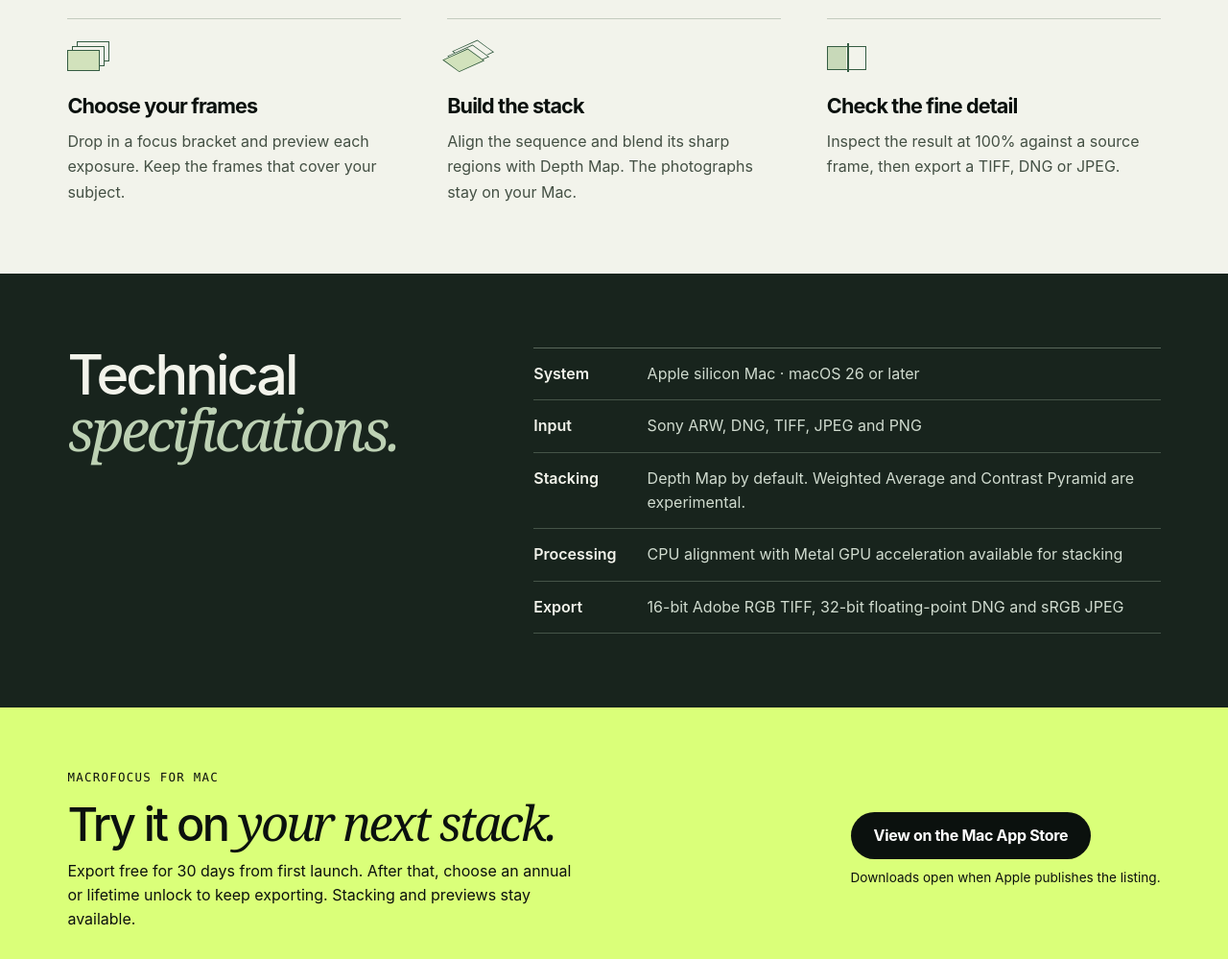
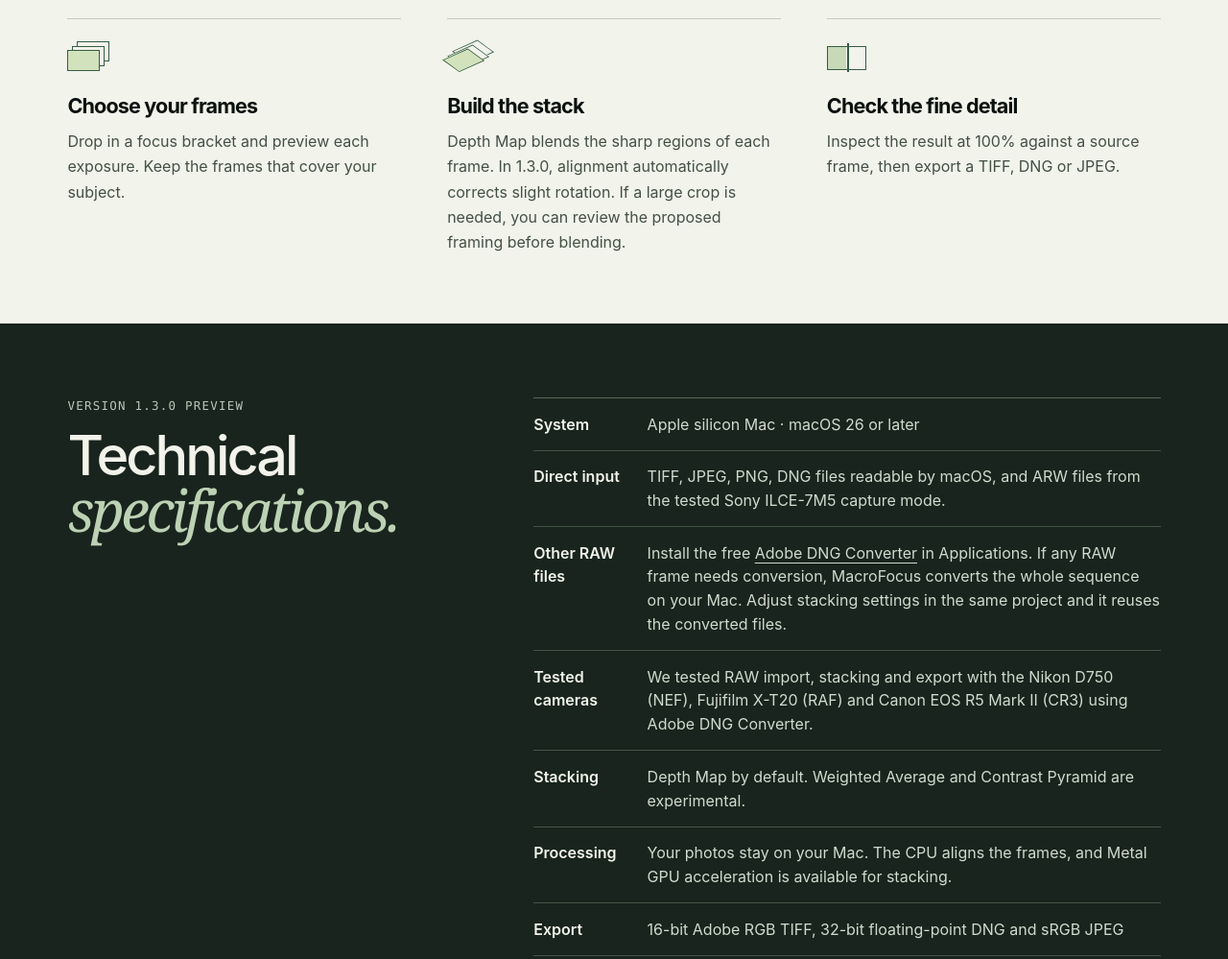
Before and after one commit to hengfeiyang/macrofocus, a plain HTML site: page index.html in a window 1280 px wide. Shown: the part 1363-2362 px from the top of the page at 96% size. Drawn offline with Linux system fonts and the light colour scheme.

Commit message:
Preview MacroFocus 1.3.0 RAW compatibility and alignment workflow

```diff
--- a/index.html
+++ b/index.html
@@ -68,18 +68,20 @@
       <h2 id="workflow-title">From bracket to <em>print.</em></h2>
       <ol class="stages">
         <li><div class="diagram frames" aria-hidden="true"><i></i><i></i><i></i></div><h3>Choose your frames</h3><p>Drop in a focus bracket and preview each exposure. Keep the frames that cover your subject.</p></li>
-        <li><div class="diagram planes" aria-hidden="true"><i></i><i></i><i></i></div><h3>Build the stack</h3><p>Align the sequence and blend its sharp regions with Depth Map. The photographs stay on your Mac.</p></li>
+        <li><div class="diagram planes" aria-hidden="true"><i></i><i></i><i></i></div><h3>Build the stack</h3><p>Depth Map blends the sharp regions of each frame. In 1.3.0, alignment automatically corrects slight rotation. If a large crop is needed, you can review the proposed framing before blending.</p></li>
         <li><div class="diagram split" aria-hidden="true"><i></i></div><h3>Check the fine detail</h3><p>Inspect the result at 100% against a source frame, then export a TIFF, DNG or JPEG.</p></li>
       </ol>
     </section>
     <section class="specs" id="specs" aria-labelledby="specs-title">
       <div class="wrap specs-layout">
-        <h2 id="specs-title">Technical<br><em>specifications.</em></h2>
+        <div><p class="eyebrow">Version 1.3.0 preview</p><h2 id="specs-title">Technical<br><em>specifications.</em></h2></div>
         <dl>
           <div><dt>System</dt><dd>Apple silicon Mac · macOS 26 or later</dd></div>
-          <div><dt>Input</dt><dd>Sony ARW, DNG, TIFF, JPEG and PNG</dd></div>
+          <div><dt>Direct input</dt><dd>TIFF, JPEG, PNG, DNG files readable by macOS, and ARW files from the tested Sony ILCE-7M5 capture mode.</dd></div>
+          <div><dt>Other RAW files</dt><dd>Install the free <a href="https://helpx.adobe.com/camera-raw/desktop/dng-and-file-formats/adobe-dng-converter.html">Adobe DNG Converter</a> in Applications. If any RAW frame needs conversion, MacroFocus converts the whole sequence on your Mac. Adjust stacking settings in the same project and it reuses the converted files.</dd></div>
+          <div><dt>Tested cameras</dt><dd>We tested RAW import, stacking and export with the Nikon D750 (NEF), Fujifilm X-T20 (RAF) and Canon EOS R5 Mark II (CR3) using Adobe DNG Converter.</dd></div>
           <div><dt>Stacking</dt><dd>Depth Map by default. Weighted Average and Contrast Pyramid are experimental.</dd></div>
-          <div><dt>Processing</dt><dd>CPU alignment with Metal GPU acceleration available for stacking</dd></div>
+          <div><dt>Processing</dt><dd>Your photos stay on your Mac. The CPU aligns the frames, and Metal GPU acceleration is available for stacking.</dd></div>
           <div><dt>Export</dt><dd>16-bit Adobe RGB TIFF, 32-bit floating-point DNG and sRGB JPEG</dd></div>
         </dl>
       </div>
--- a/styles.css
+++ b/styles.css
@@ -90,6 +90,7 @@ nav a:hover, .footer-links a:hover { color: white; text-decoration: underline; }
 .split i::after { content: ""; position: absolute; top: -.2rem; bottom: -.2rem; left: 50%; border-left: 2px solid #355c42; }
 .specs { background: #18241d; color: var(--paper); padding-block: clamp(3.5rem, 6vw, 6rem); }
 .specs-layout { align-items: start; }
+.specs .eyebrow { margin-bottom: .8rem; color: var(--faded); }
 .specs h2 em { color: #bdd1b4; }
 dl { border-top: 1px solid #59675b; }
 dl div { display: grid; grid-template-columns: 6.4rem 1fr; gap: 1rem; padding: .9rem 0; border-bottom: 1px solid #455448; }
```
